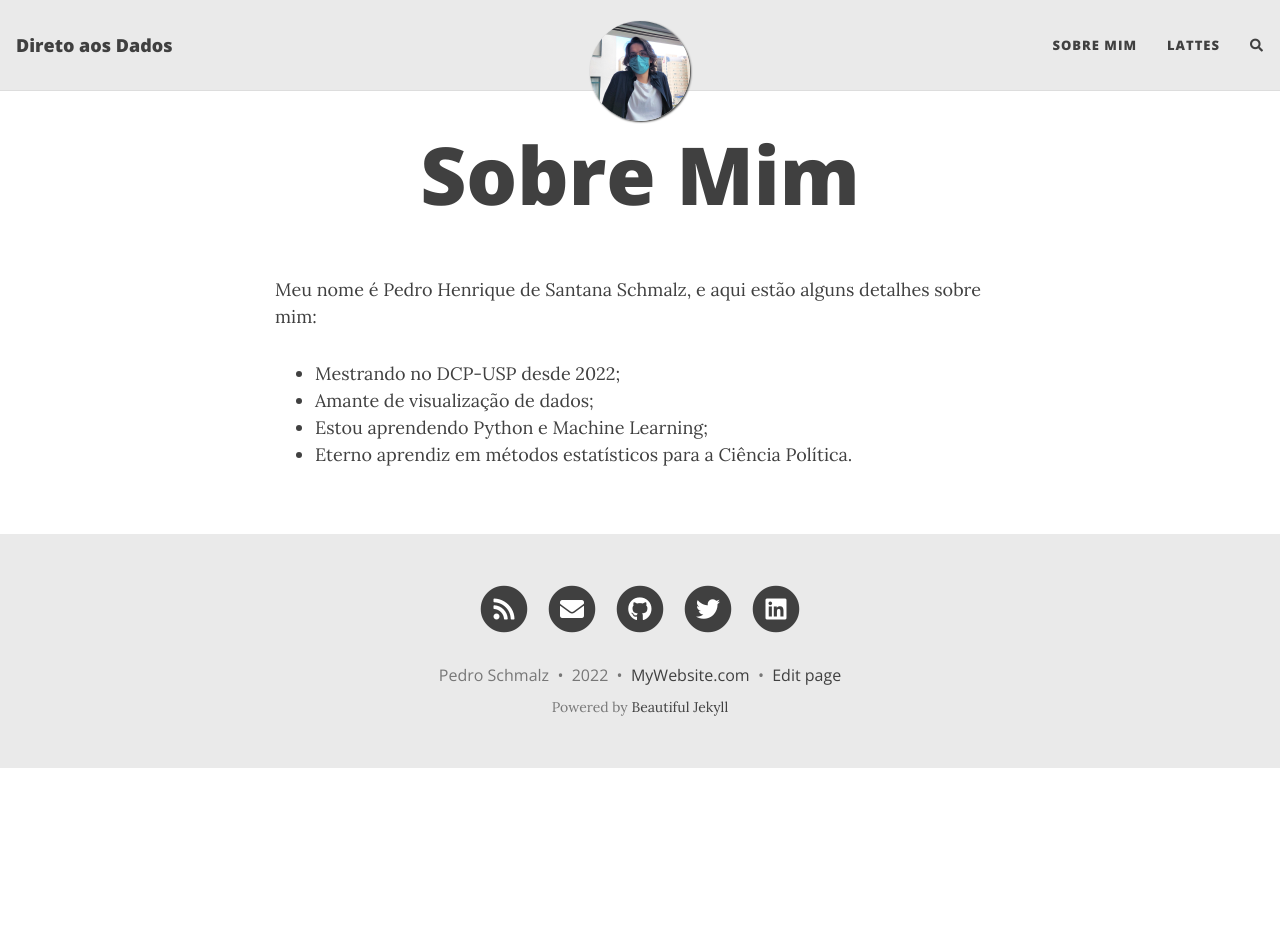
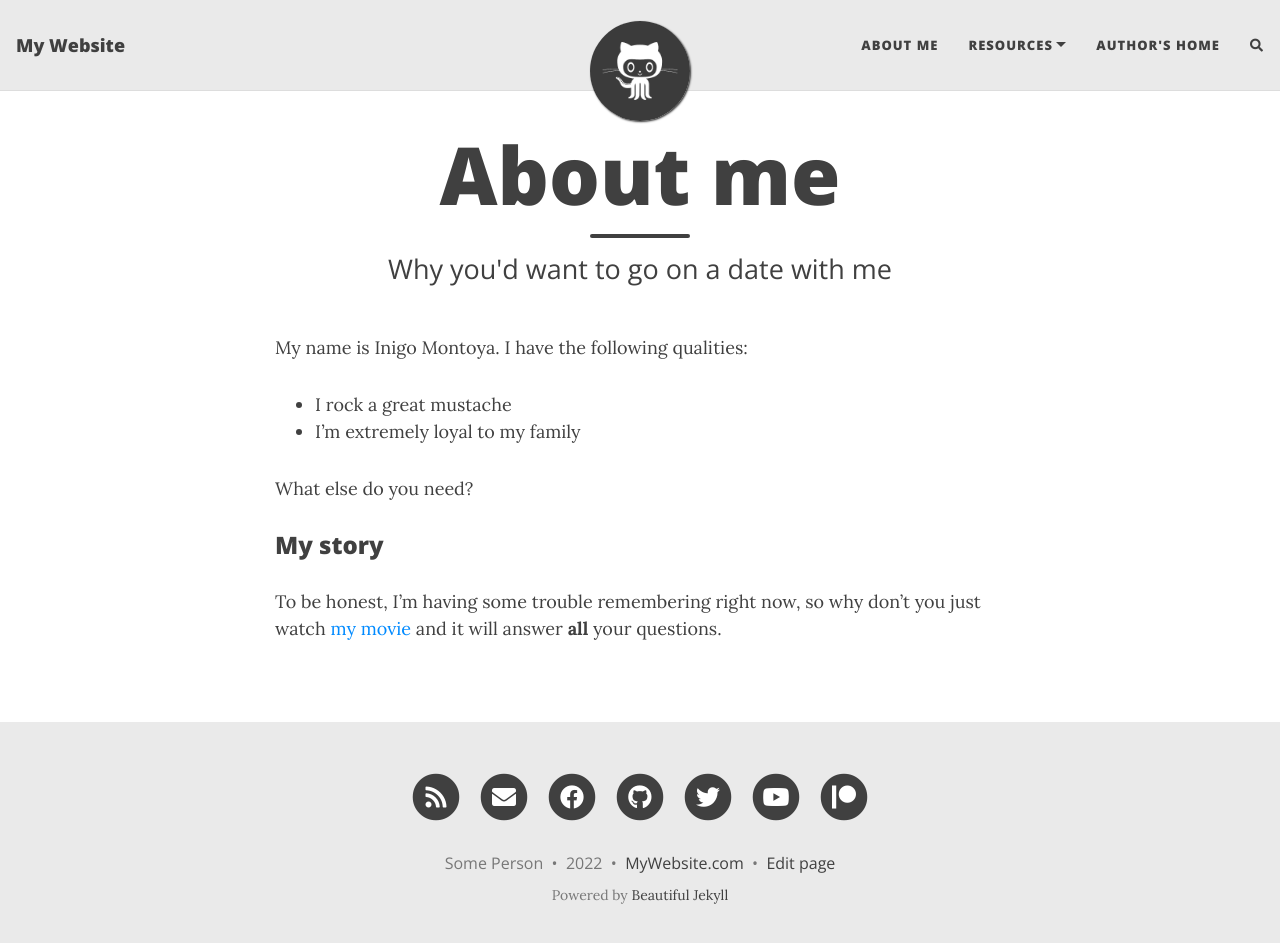
Before and after one commit to PedroSchmalz/pedroschmalz.github.io, a Jekyll site: the page built from aboutme.md, in a window 1280 px wide and 956 px high. Shown: the top 943 px of the window. Built offline with Jekyll 4.4.1, drawn with Linux system fonts in a browser that asks for light colours; nearby versions of some CDN libraries; comment, search, counter and statistics services are not loaded.

Commit message:
reparando o blog

```diff
--- a/_config.yml
+++ b/_config.yml
@@ -10,20 +10,21 @@
 ############################
 
 # Name of website
-title: Direto aos Dados
+title: My Website
 
 # Your name to show in the footer
-author: Pedro Schmalz
+author: Some Person
 
 ###############################################
 # --- List of links in the navigation bar --- #
 ###############################################
 
 navbar-links:
-  Sobre Mim: "aboutme"
-  Lattes: "http://lattes.cnpq.br/1854424638099951"
-   # - Beautiful Jekyll: "https://beautifuljekyll.com"
-   # - Learn markdown: "https://www.markdowntutorial.com/"
+  About Me: "aboutme"
+  Resources:
+    - Beautiful Jekyll: "https://beautifuljekyll.com"
+    - Learn markdown: "https://www.markdowntutorial.com/"
+  Author's home: "https://deanattali.com"
 
 ################
 # --- Logo --- #
@@ -31,7 +32,7 @@
 
 # Image to show in the navigation bar - works best with a square image
 # Remove this parameter if you don't want an image in the navbar
-avatar: "/assets/img/perfil-pedro.jpeg"
+avatar: "/assets/img/avatar-icon.png"
 
 # By default, the image is cut into a circle. You can disable this behaviour by setting 'round-avatar: false'
 round-avatar: true
@@ -48,15 +49,16 @@
 # Select the social network links that you want to show in the footer.
 # Uncomment the links you want to show and add your information to each one.
 social-network-links:
-  email: "pedrosantanaschmalz@usp.br"
+  email: "someone@example.com"
   rss: true  # remove this line if you don't want to show an RSS link at the bottom
-  github: PedroSchmalz
-  twitter: Schmalz_Pedro
-#  patreon: DeanAttali
-#  youtube: c/daattali
+  facebook: deanattali
+  github: daattali
+  twitter: daattali
+  patreon: DeanAttali
+  youtube: c/daattali
 #  medium: yourname
 #  reddit: yourname
-  linkedin: pedro-schmalz
+#  linkedin: daattali
 #  xing: yourname
 #  stackoverflow: "3943160/daattali"
 #  snapchat: deanat78
@@ -86,8 +88,7 @@
 # Select which social network share links to show in posts
 share-links-active:
   twitter: true
-  github: true
-  # facebook: true
+  facebook: true
   linkedin: true
   vk: false
 
@@ -96,7 +97,7 @@
 url-pretty: "MyWebsite.com"
 
 # Excerpt word length - Truncate the excerpt of each post on the feed page to the specified number of words
-excerpt_length: 140
+excerpt_length: 50
 
 # Whether or not to show an excerpt for every blog post in the feed page
 feed_show_excerpt: true
@@ -246,7 +247,7 @@
 #################################################################################
 
 # Output options (more information on Jekyll's site)
-timezone: "Brazil/Brasília"
+timezone: "America/Toronto"
 markdown: kramdown
 highlighter: rouge
 permalink: /:year-:month-:day-:title/
--- a/aboutme.md
+++ b/aboutme.md
@@ -1,11 +1,16 @@
 ---
 layout: page
-title: Sobre Mim
+title: About me
+subtitle: Why you'd want to go on a date with me
 ---
 
-Meu nome é Pedro Henrique de Santana Schmalz, e aqui estão alguns detalhes sobre mim:
+My name is Inigo Montoya. I have the following qualities:
 
-- Mestrando no DCP-USP desde 2022;
-- Amante de visualização de dados;
-- Estou aprendendo Python e Machine Learning;
-- Eterno aprendiz em métodos estatísticos para a Ciência Política.
+- I rock a great mustache
+- I'm extremely loyal to my family
+
+What else do you need?
+
+### My story
+
+To be honest, I'm having some trouble remembering right now, so why don't you just watch [my movie](https://en.wikipedia.org/wiki/The_Princess_Bride_%28film%29) and it will answer **all** your questions.
--- a/index.html
+++ b/index.html
@@ -1,5 +1,5 @@
 ---
 layout: home
-title: Direto aos Dados
-subtitle: Mestrando em Ciência Política no DCP-USP, viciado em cuscuz com ovo e fã de Frank Ocean
+title: My website
+subtitle: This is where I will tell my friends way too much about me
 ---
```
Also changed, not shown: README.md.
